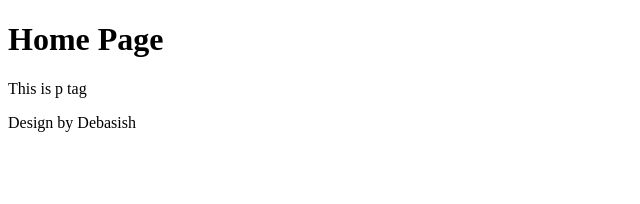
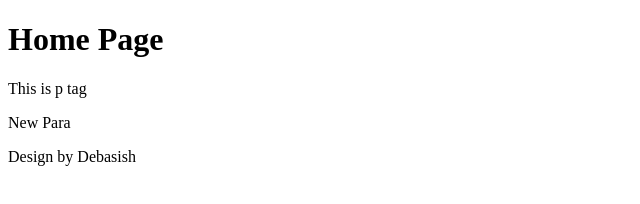
Before and after one commit to debasishsahoo/git_test1, a plain HTML site: page index.html in a window 1280 px wide. Shown: the whole page, without its empty margins (0-640 px from the left). Drawn offline with Linux system fonts and the light colour scheme.

Commit message:
New para Add in index page

```diff
--- a/index.html
+++ b/index.html
@@ -10,6 +10,7 @@
 <body>
     <h1>Home Page</h1>
     <p>This is p tag</p>
+    <p>New Para</p>
     <footer>Design by Debasish</footer>
 </body>
 
```
